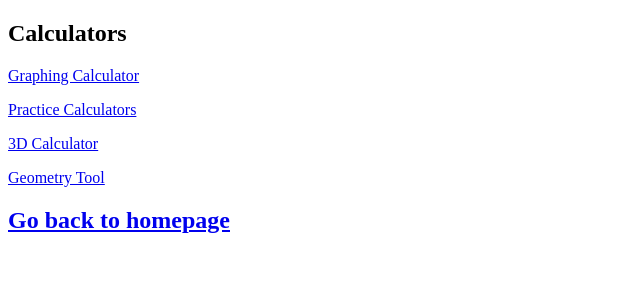
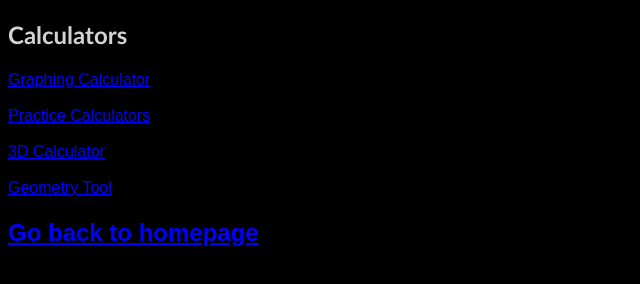
Before and after one commit to 123Lniner/Gaming-Site, a plain HTML site: page calculators.html in a window 1280 px wide. Shown: the whole page, without its empty margins (0-640 px from the left). Drawn offline with Linux system fonts and the light colour scheme.

Commit message:
Update calculators.html

```diff
--- a/calculators.html
+++ b/calculators.html
@@ -2,6 +2,31 @@
 <html>
     <head>
         <title>Calculators</title>
+        <style>
+body {
+    background-color: black;
+}
+h1 {
+    color: lightgray;
+    font-family: calibri;
+}
+h2 {
+    color: lightgray;
+    font-family: calibri;
+}
+h3 {
+    color: lightgray;
+    font-family: arial;
+}
+a {
+    color: blue;
+    font-family: arial;
+}
+p {
+    color: lightgray;
+    font-family: calibri;
+}
+        </style>
     </head>
     <body>
         <h2>Calculators</h2>
```
